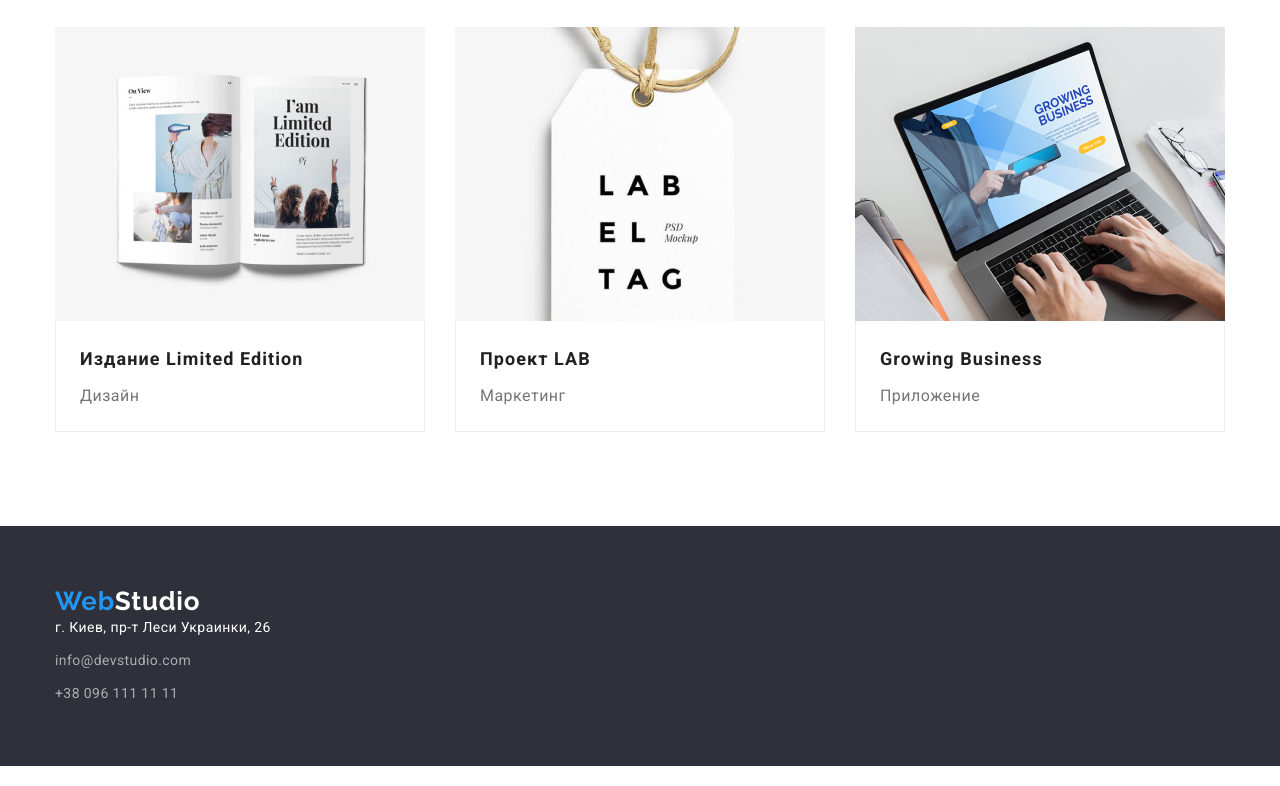
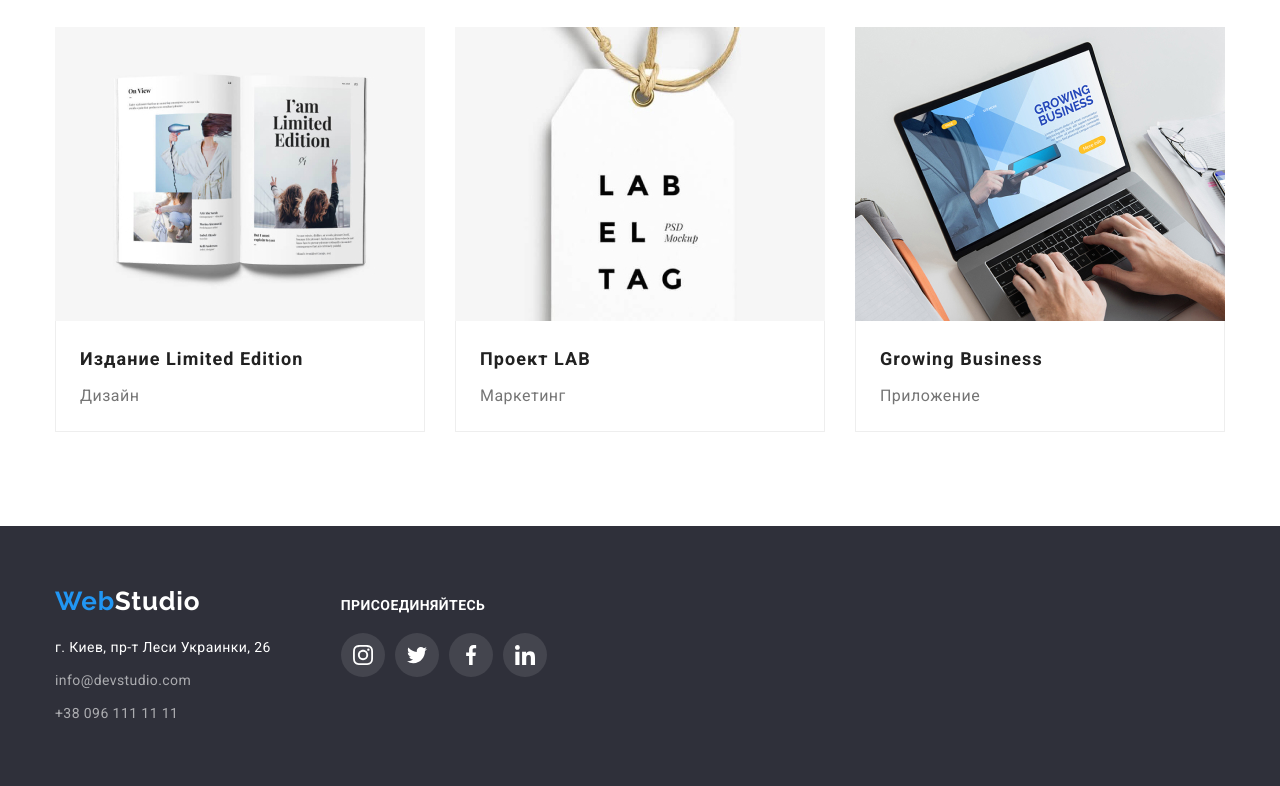
Before and after one commit to DepressiveTree/goit-markup-hw-04, a plain HTML site: page portfolio.html in a window 1280 px wide. Shown: the part 1106-1892 px from the top of the page. Drawn offline with nearby package versions, Linux system fonts and the light colour scheme.

Commit message:
Update portfolio.html

```diff
--- a/portfolio.html
+++ b/portfolio.html
@@ -169,8 +169,9 @@
 
     <!-- Подвал-->
     <footer class="footer">
-        <div class="container">
-            <a href="index.html" class="main-page-link">Web<span class="main-page-link-logo">Studio</span></a>
+        <div class="container footer-block">
+            <div class="footer-address-block">
+                <a href="index.html" class="main-page-link">Web<span class="main-page-link-logo">Studio</span></a>
             <address class="footer-address">г. Киев, пр-т Леси Украинки, 26
                 <ul class="address-list">
                     <li>
@@ -181,6 +182,40 @@
                     </li>
                 </ul>
             </address>
+            </div>
+            <div class="footer-social-block">
+                <h2 class="footer-title-social">ПРИСОЕДИНЯЙТЕСЬ</h2>
+                <ul class="footer-social-list">
+                    <li class="footer-social-li">
+                        <a href="#" class="footer-link-social">
+                            <svg class="icon-social" width="20" height="20">
+                                <use href="images/icons.svg#icon-instagram"></use>
+                            </svg>
+                        </a>
+                    </li>
+                    <li class="footer-social-li">
+                        <a href="#" class="footer-link-social">
+                            <svg  class="icon-social" width="20" height="20">
+                                <use href="images/icons.svg#icon-twitter"></use>
+                            </svg>
+                        </a>
+                    </li>
+                    <li class="footer-social-li">
+                        <a href="#" class="footer-link-social">
+                            <svg class="icon-social" width="20" height="20">
+                                <use href="images/icons.svg#icon-facebook"></use>
+                            </svg>
+                        </a>
+                    </li>
+                    <li class="footer-social-li">
+                        <a href="#" class="footer-link-social">
+                            <svg  class="icon-social" width="20" height="20">
+                                <use href="images/icons.svg#icon-linkedin"></use>
+                            </svg>
+                        </a>
+                    </li>
+                </ul>
+            </div>
         </div>
     </footer>
 </body>
```
